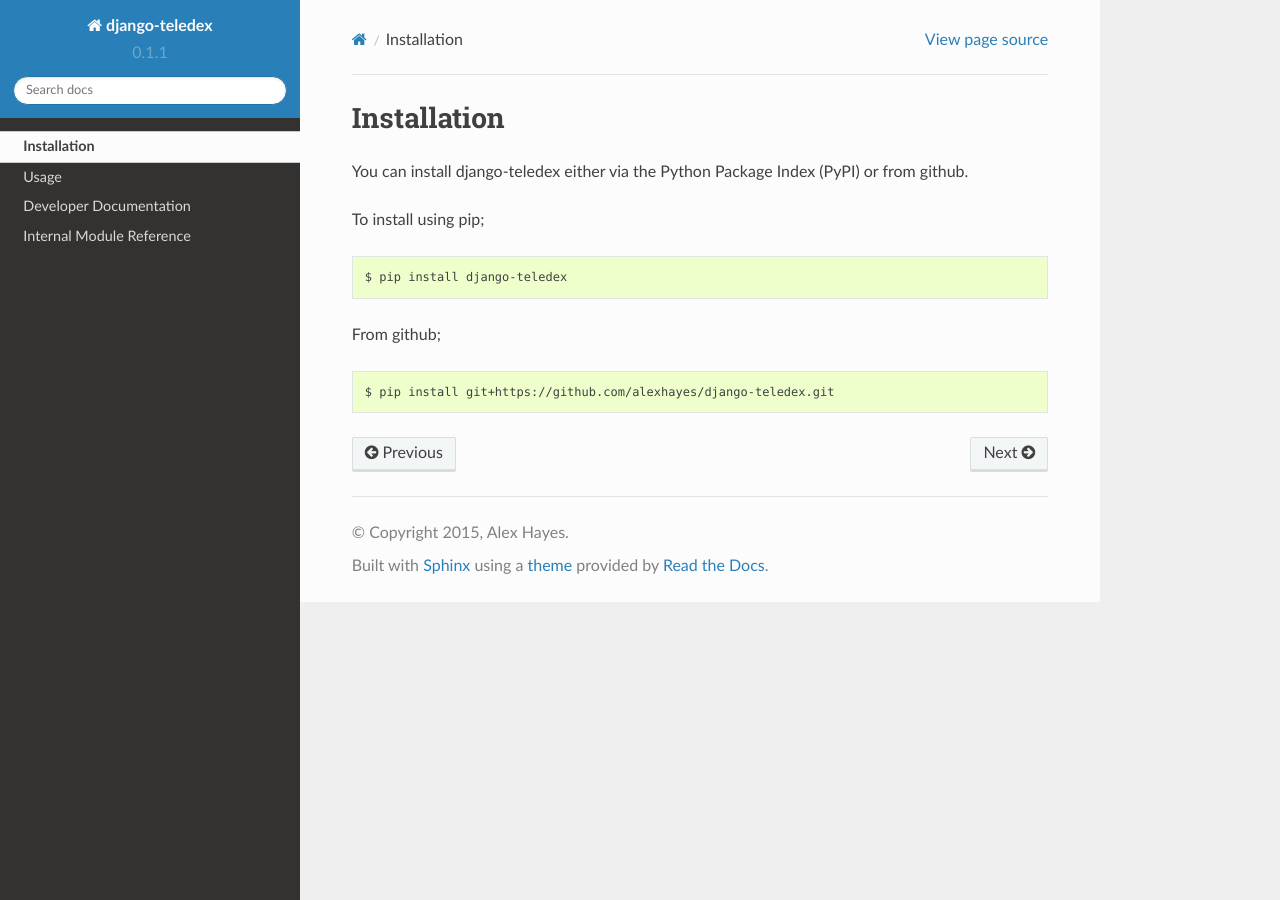
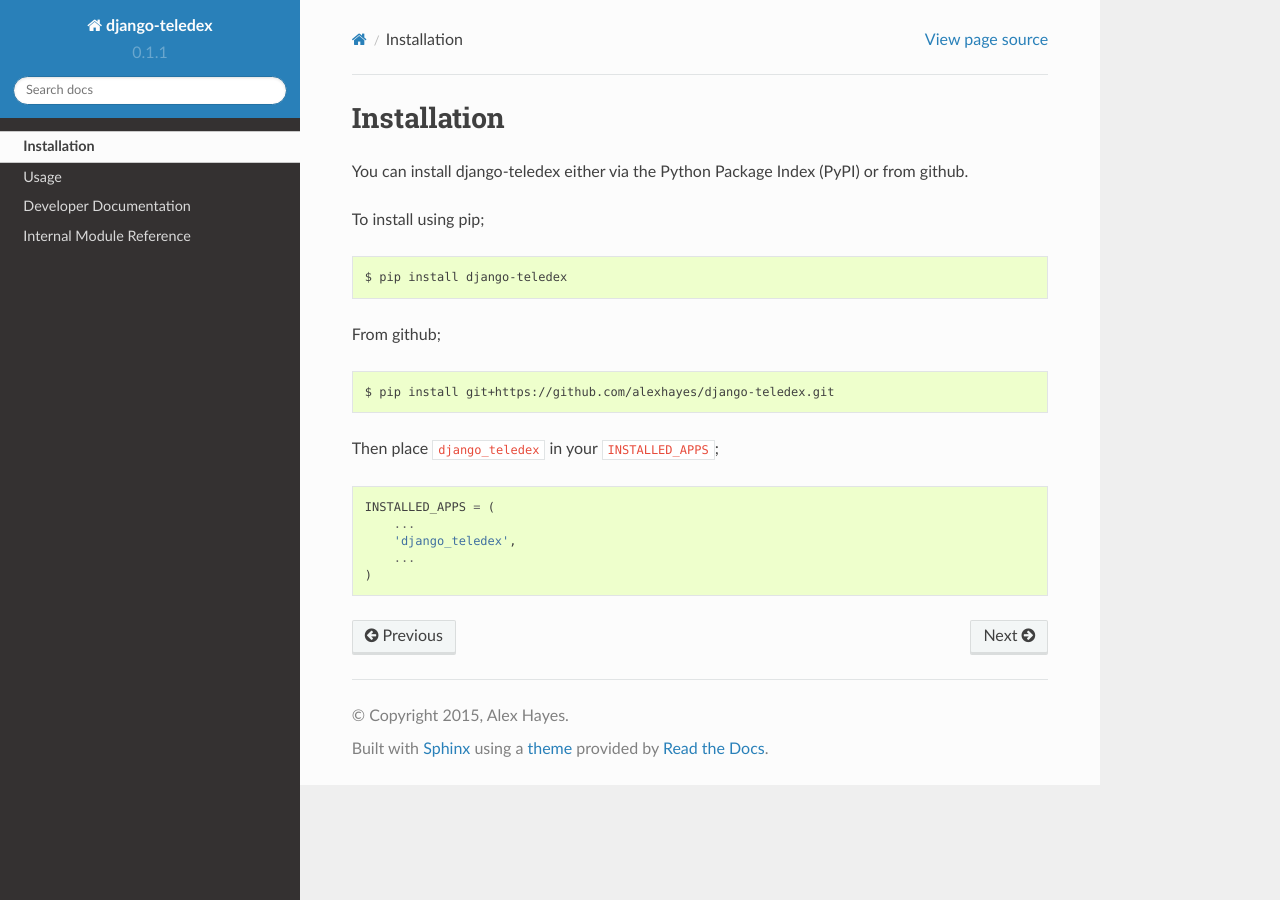
Before and after one commit to alexhayes/django-teledex, a Sphinx documentation site: the page built from docs/installation.rst, in a window 1280 px wide. Built offline with Sphinx 7.4.7 and the Read the Docs theme 2.0.0, drawn with Linux system fonts in a browser that asks for light colours.

Commit message:
Added to the install docs.

```diff
--- a/docs/installation.rst
+++ b/docs/installation.rst
@@ -16,3 +16,13 @@
 .. code-block:: bash
 
     $ pip install git+https://github.com/alexhayes/django-teledex.git
+
+Then place ``django_teledex`` in your ``INSTALLED_APPS``;
+
+.. code-block:: python
+
+    INSTALLED_APPS = (
+        ...
+        'django_teledex',
+        ...
+    )
```
